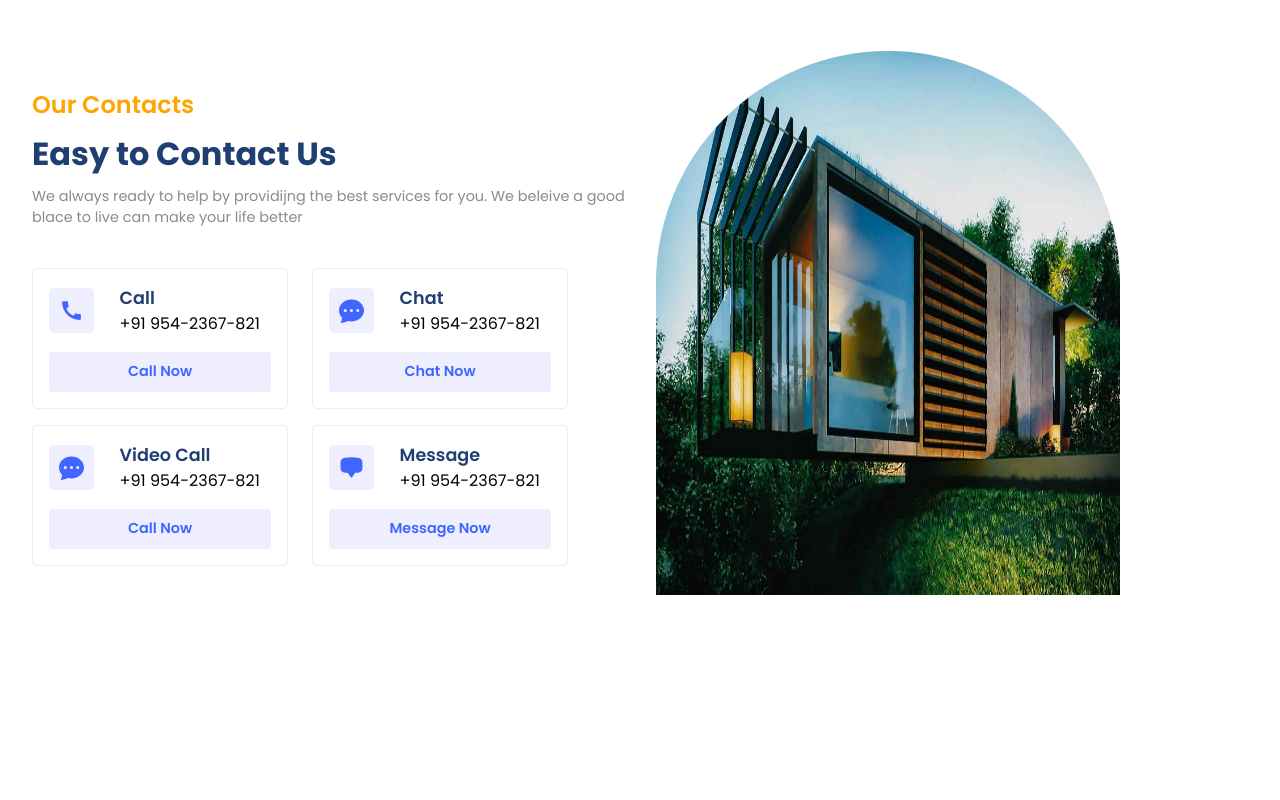
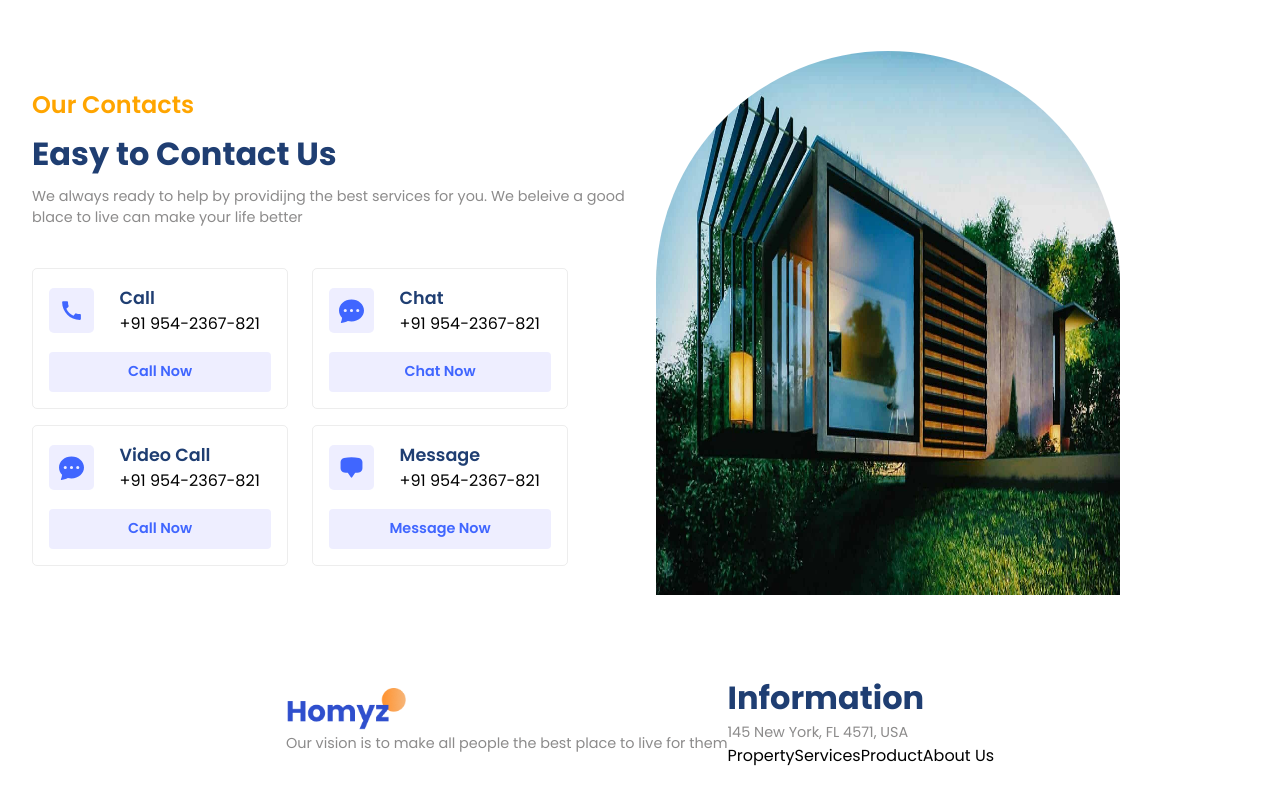
Before and after one commit to Keerikadan03/stayin, a React (Vite) app: page / in a window 1280 px wide. Shown: the part 2060-2860 px from the top of the page. Before the commit the page ends 2702 px from the top, so only its background shows below. Built offline with nearby package versions, Linux system fonts and the light colour scheme.

Commit message:
added Footer Component

```diff
--- a/src/App.jsx
+++ b/src/App.jsx
@@ -5,6 +5,7 @@ import Hero from "./components/Hero";
 import './styles/App.css'
 import Contacts from "./components/Contacts";
 import Value from "./components/Value";
+import Footer from "./components/Footer";
 
 
 function App() {
@@ -19,6 +20,7 @@ function App() {
       <Residencies />
       <Value />
       <Contacts />
+      <Footer />
     </div>
   );
 }
--- /dev/null
+++ b/src/components/Footer.jsx
@@ -0,0 +1,31 @@
+import React from "react";
+import "../styles/Footer.css";
+
+const Footer = () => {
+  return (
+    <div className="f-wrapper">
+      <div className="paddings innerWidth flexCenter f-container">
+        {/* left  */}
+        <div className="flexColStart f-left">
+          <img src="/logo2.png" alt="" width={120} />
+          <span className="secondaryText">
+            Our vision is to make all people the best place to live for them
+          </span>
+        </div>
+        {/* right  */}
+        <div className="flexColStart f-right">
+          <span className="primaryText">Information</span>
+          <span className="secondaryText">145 New York, FL 4571, USA</span>
+          <div className="FlexCenter f-menu">
+            <span>Property</span>
+            <span>Services</span>
+            <span>Product</span>
+            <span>About Us</span>
+          </div>
+        </div>
+      </div>
+    </div>
+  );
+};
+
+export default Footer;
```
Also changed, not shown: src/styles/Footer.css (added).
